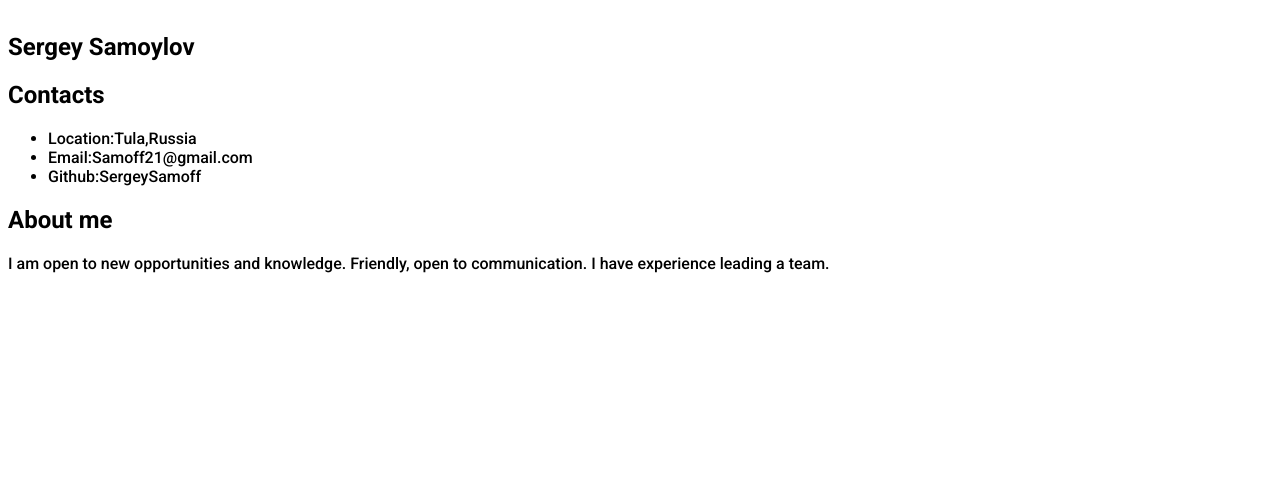
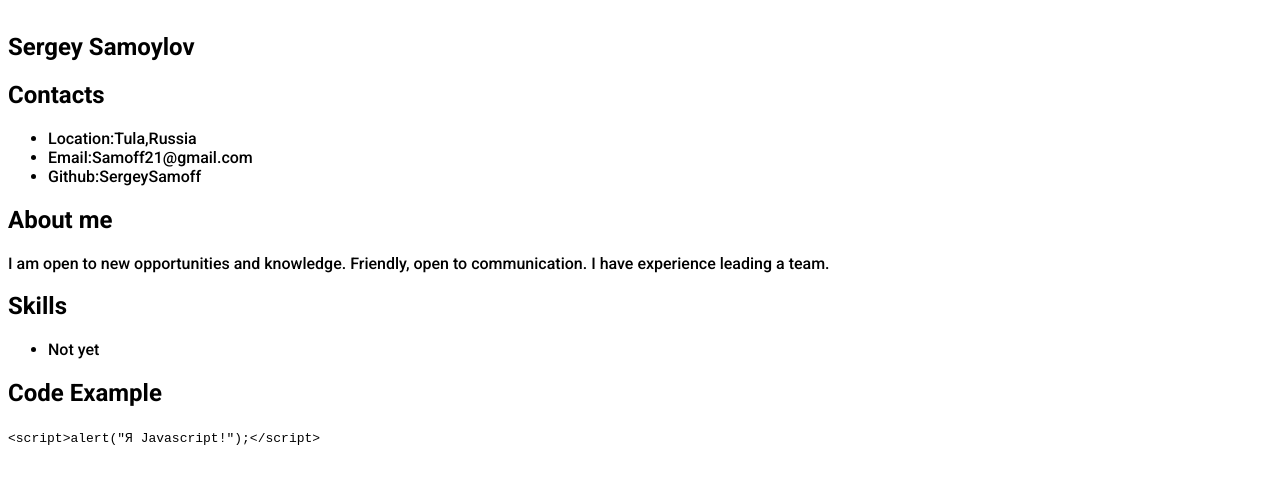
Before and after one commit to SergeySamoff/rsschool-cv, a plain HTML site: page index.html in a window 1280 px wide. Shown: the part 96-580 px from the top of the page. Drawn offline with Linux system fonts and the light colour scheme.

Commit message:
docs:add code

```diff
--- a/index.html
+++ b/index.html
@@ -54,10 +54,16 @@
                     leading a team.</p>
             </section>
             <section class="section" id="skills">
-                <h2 class="section-title"></h2>
+                <h2 class="section-title">Skills</h2>
+                <ul>
+                    <li>Not yet</li>
+                </ul>
             </section>
             <section class="section" id="code">
-                <h2 class="section-title"></h2>
+                <h2 class="section-title">Code Example</h2>
+                <code>
+                    &lt;<span>script</span>&gt;alert("Я Javascript!");&lt;<span>/script</span>&gt;
+                </code>
             </section>
             <section class="section" id="experience">
                 <h2 class="section-title"></h2>
```
Also changed, not shown: assets/1.ico (added).
